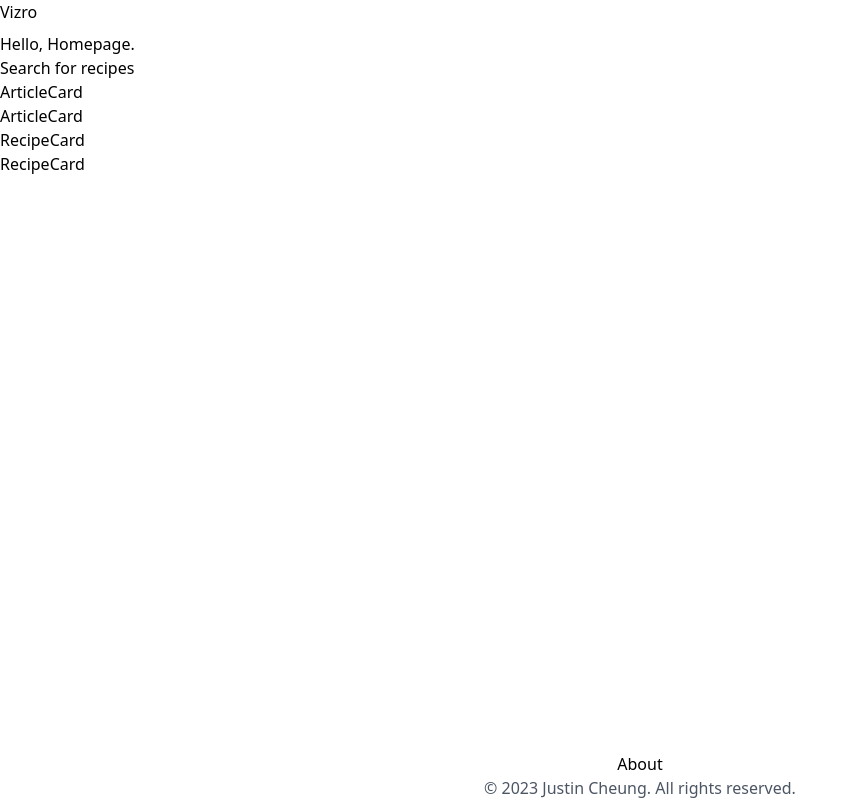
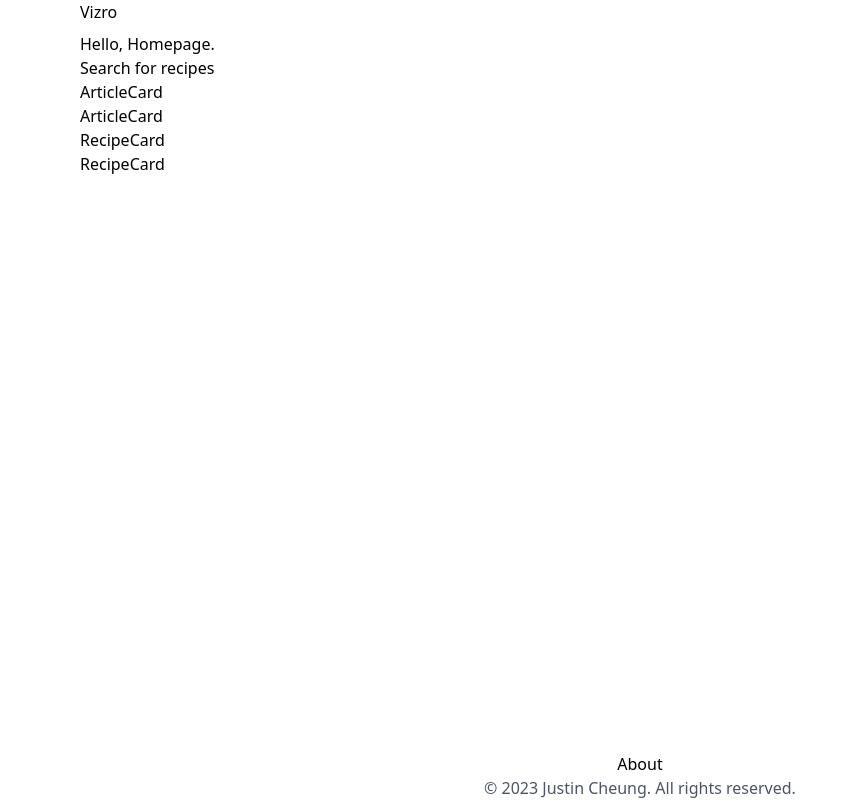
Before and after one commit to Jygsaw/comfortfood-next, a Next.js app: page / in a window 1280 px wide. Shown: the whole page, without its empty margins (0-858 px from the left). Built offline with nearby package versions, Linux system fonts and the light colour scheme.

Commit message:
[CHG] Update site layout

```diff
--- a/components/Layout.tsx
+++ b/components/Layout.tsx
@@ -5,7 +5,7 @@
 
 const Layout = ({ children }: PropsWithChildren): ReactNode => (
     <>
-        <div className="min-h-screen flex flex-col">
+        <div className="min-h-screen flex flex-col mx-20">
             <header>
                 <Header />
             </header>
```
